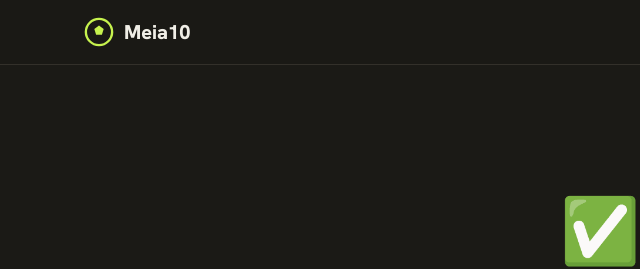
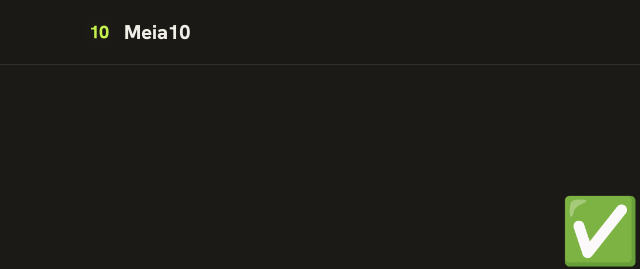
Before and after one commit to Cloudninecode/foot-landingpage, a plain HTML site: page assinatura/retorno/index.html in a window 1280 px wide. Shown: the top 269 px of the page, 40-680 px from the left. Drawn offline with Linux system fonts and the light colour scheme.

Commit message:
brand: identidade Meia10 — ícone, wordmark, favicon e OG image
Marca gerada por código (Hanken Grotesk ExtraBold em paths — SVG sem
dependência de fonte): '10' lime no carvão. Kit em /assets/brand
(icon.svg, logo.svg, logo-light-bg.svg), favicon novo, og.png 1200x630
com tagline 'O futebol amador valendo.' e headers usando o ícone.

Co-Authored-By: Claude Fable 5 <noreply@anthropic.com>

```diff
--- a/assinatura/retorno/index.html
+++ b/assinatura/retorno/index.html
@@ -18,7 +18,7 @@
 <header class="site-header">
   <div class="wrap">
     <a class="logo" href="/">
-      <svg viewBox="0 0 32 32" fill="none" aria-hidden="true"><circle cx="16" cy="16" r="14" stroke="#C6F24E" stroke-width="2.5"/><path d="M16 9l5 3.8-1.9 6H12.9L11 12.8 16 9z" fill="#C6F24E"/></svg>
+      <img src="/assets/brand/icon.svg" width="30" height="30" alt="" style="border-radius:8px" />
       Meia10
     </a>
   </div>
```
Also changed, not shown: index.html (+3 -1 lines), privacidade/index.html (+1 -1 lines), termos/index.html (+1 -1 lines), assets/brand/icon.svg (added), assets/brand/logo-light-bg.svg (added), assets/brand/logo.svg (added), assets/favicon.svg, assets/og.png (added).
